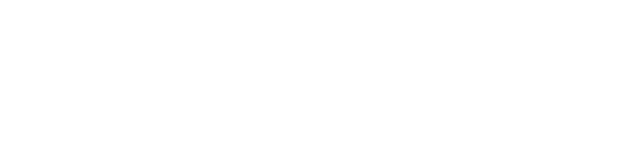
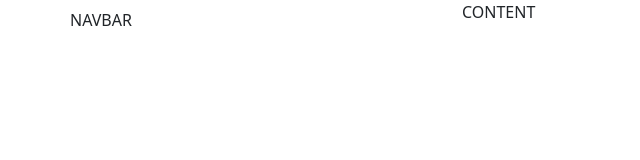
Before and after one commit to edda2022/wbs_cookbook, a plain HTML site: page index.html in a window 1280 px wide. Shown: the whole page, without its empty margins (0-640 px from the left). Drawn offline with nearby package versions, Linux system fonts and the light colour scheme.

Commit message:
teamchanges

```diff
--- a/index.html
+++ b/index.html
@@ -9,10 +9,21 @@
 </head>
 <body>
 
+<main class="container">
+  <div class="row">
+    <section class="col-4 navbar"> NAVBAR
+    </section>
+
+    <section class="col-8 content">CONTENT
+    </section>
+  </div>
+</main>
 
   <!-- Bootstrap JavaScript Libraries -->
   <script src="https://code.jquery.com/jquery-3.3.1.slim.min.js" integrity="sha384-q8i/X+965DzO0rT7abK41JStQIAqVgRVzpbzo5smXKp4YfRvH+8abtTE1Pi6jizo" crossorigin="anonymous"></script>
   <script src="https://cdnjs.cloudflare.com/ajax/libs/popper.js/1.14.3/umd/popper.min.js" integrity="sha384-ZMP7rVo3mIykV+2+9J3UJ46jBk0WLaUAdn689aCwoqbBJiSnjAK/l8WvCWPIPm49" crossorigin="anonymous"></script>
   <script src="https://stackpath.bootstrapcdn.com/bootstrap/4.1.3/js/bootstrap.min.js" integrity="sha384-ChfqqxuZUCnJSK3+MXmPNIyE6ZbWh2IMqE241rYiqJxyMiZ6OW/JmZQ5stwEULTy" crossorigin="anonymous"></script>
 </body>
+
+
 </html>
```
Also changed, not shown: starter1.html (added), starter2.html (added).
